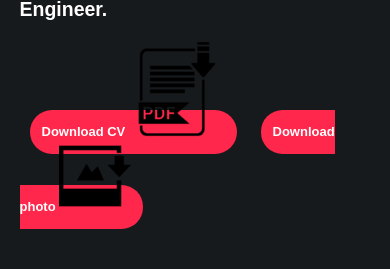
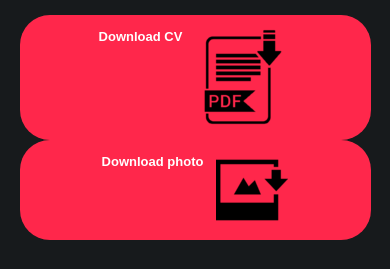
Before and after one commit to salehneamah/My-page, a plain HTML site: page index.html in a window 390 px wide. Shown: the part 354-623 px from the top of the page. Drawn offline with Linux system fonts and the light colour scheme.

Commit message:
Update style.css

```diff
--- a/style.css
+++ b/style.css
@@ -359,7 +359,7 @@ footer .content-footer .location{
     .btns{
         justify-content: center;
         flex-wrap: wrap;
-        margin: 10px;
+        display: flex;
         gap: 1rem;
     }
     .social{
```
